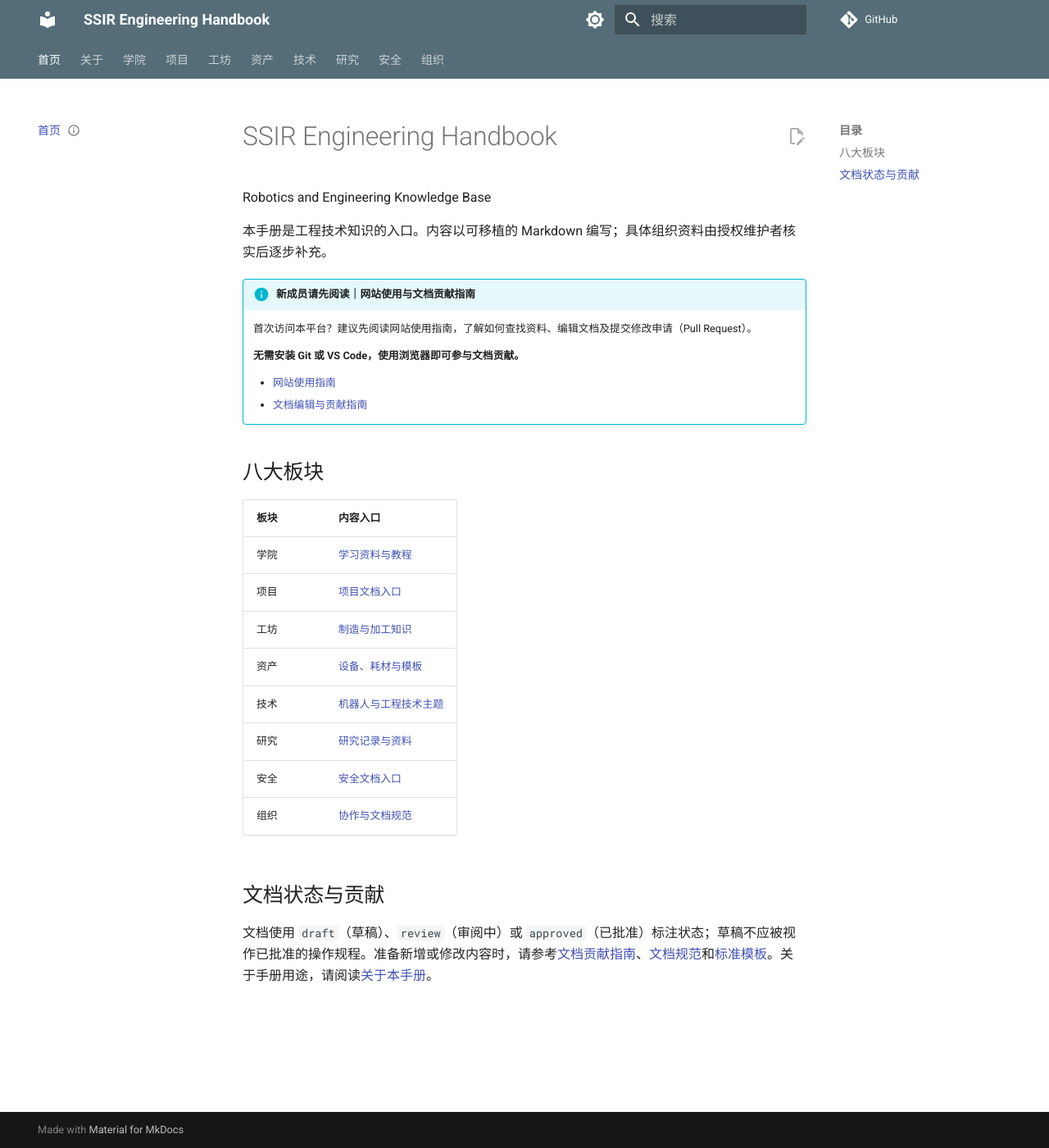
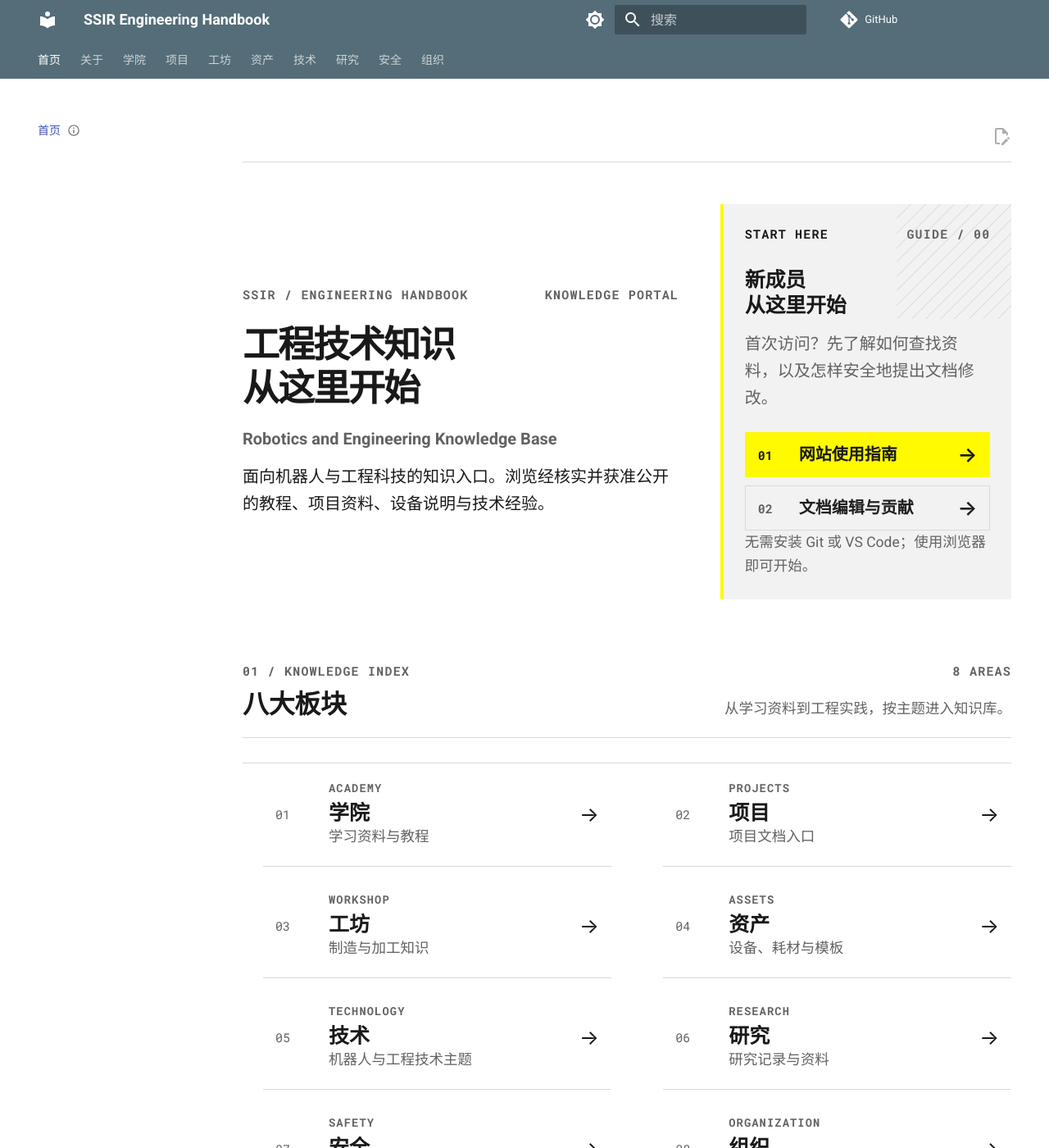
Before and after one commit to SSIR-GDSYZX/SSIR-Engineering-Handbook, an MkDocs documentation site: the page built from docs/index.md, in a window 1280 px wide and 1400 px high. Shown: the whole window at 82% size. Built offline with MkDocs 1.6.1 and Material for MkDocs 9.7.7, drawn with Linux system fonts in a browser that asks for light colours; comment, search, counter and statistics services are not loaded; some of the changed text lies outside the part shown.

Commit message:
feat: redesign handbook homepage with industrial editorial layout
Co-authored-by: Copilot <223556219+Copilot@users.noreply.github.com>

```diff
--- a/docs/index.md
+++ b/docs/index.md
@@ -4,36 +4,159 @@ category: General
 status: draft
 owner: SSIR
 last_reviewed: YYYY-MM-DD
+hide:
+  - toc
 ---
 
-# SSIR Engineering Handbook
+<div class="handbook-home">
+  <header class="handbook-hero">
+    <div class="handbook-hero__copy">
+      <p class="handbook-eyebrow">
+        <span>SSIR / ENGINEERING HANDBOOK</span>
+        <span>KNOWLEDGE PORTAL</span>
+      </p>
+      <h1 id="ssir-engineering-handbook">工程技术知识<br>从这里开始</h1>
+      <p class="handbook-hero__subtitle">Robotics and Engineering Knowledge Base</p>
+      <p class="handbook-hero__description">
+        面向机器人与工程科技的知识入口。浏览经核实并获准公开的教程、项目资料、设备说明与技术经验。
+      </p>
+    </div>
 
-Robotics and Engineering Knowledge Base
+    <aside class="handbook-start" aria-labelledby="handbook-start-title">
+      <div class="handbook-start__eyebrow">
+        <span>START HERE</span>
+        <span>GUIDE / 00</span>
+      </div>
+      <h2 id="handbook-start-title">新成员<br>从这里开始</h2>
+      <p>首次访问？先了解如何查找资料，以及怎样安全地提出文档修改。</p>
+      <nav class="handbook-start__links" aria-label="新成员指南">
+        <a class="handbook-start__link handbook-start__link--primary" href="organization/website-guide/">
+          <span class="handbook-start__number">01</span>
+          <span>网站使用指南</span>
+          <span class="handbook-arrow" aria-hidden="true">→</span>
+        </a>
+        <a class="handbook-start__link" href="organization/document-editing-guide/">
+          <span class="handbook-start__number">02</span>
+          <span>文档编辑与贡献</span>
+          <span class="handbook-arrow" aria-hidden="true">→</span>
+        </a>
+      </nav>
+      <p class="handbook-start__note">无需安装 Git 或 VS Code；使用浏览器即可开始。</p>
+    </aside>
+  </header>
 
-本手册是工程技术知识的入口。内容以可移植的 Markdown 编写；具体组织资料由授权维护者核实后逐步补充。
+  <section class="handbook-index" aria-labelledby="handbook-index-title">
+    <div class="handbook-section-heading">
+      <p class="handbook-eyebrow"><span>01 / KNOWLEDGE INDEX</span><span>8 AREAS</span></p>
+      <div class="handbook-section-heading__row">
+        <h2 id="handbook-index-title">八大板块</h2>
+        <p>从学习资料到工程实践，按主题进入知识库。</p>
+      </div>
+    </div>
 
-!!! info "新成员请先阅读｜网站使用与文档贡献指南"
+    <ol class="handbook-sections">
+      <li>
+        <a class="handbook-section-link" href="academy/">
+          <span class="handbook-section-link__number">01</span>
+          <span class="handbook-section-link__copy">
+            <span class="handbook-section-link__label">ACADEMY</span>
+            <span class="handbook-section-link__title">学院</span>
+            <span class="handbook-section-link__description">学习资料与教程</span>
+          </span>
+          <span class="handbook-arrow" aria-hidden="true">→</span>
+        </a>
+      </li>
+      <li>
+        <a class="handbook-section-link" href="projects/">
+          <span class="handbook-section-link__number">02</span>
+          <span class="handbook-section-link__copy">
+            <span class="handbook-section-link__label">PROJECTS</span>
+            <span class="handbook-section-link__title">项目</span>
+            <span class="handbook-section-link__description">项目文档入口</span>
+          </span>
+          <span class="handbook-arrow" aria-hidden="true">→</span>
+        </a>
+      </li>
+      <li>
+        <a class="handbook-section-link" href="workshop/">
+          <span class="handbook-section-link__number">03</span>
+          <span class="handbook-section-link__copy">
+            <span class="handbook-section-link__label">WORKSHOP</span>
+            <span class="handbook-section-link__title">工坊</span>
+            <span class="handbook-section-link__description">制造与加工知识</span>
+          </span>
+          <span class="handbook-arrow" aria-hidden="true">→</span>
+        </a>
+      </li>
+      <li>
+        <a class="handbook-section-link" href="assets/">
+          <span class="handbook-section-link__number">04</span>
+          <span class="handbook-section-link__copy">
+            <span class="handbook-section-link__label">ASSETS</span>
+            <span class="handbook-section-link__title">资产</span>
+            <span class="handbook-section-link__description">设备、耗材与模板</span>
+          </span>
+          <span class="handbook-arrow" aria-hidden="true">→</span>
+        </a>
+      </li>
+      <li>
+        <a class="handbook-section-link" href="technology/">
+          <span class="handbook-section-link__number">05</span>
+          <span class="handbook-section-link__copy">
+            <span class="handbook-section-link__label">TECHNOLOGY</span>
+            <span class="handbook-section-link__title">技术</span>
+            <span class="handbook-section-link__description">机器人与工程技术主题</span>
+          </span>
+          <span class="handbook-arrow" aria-hidden="true">→</span>
+        </a>
+      </li>
+      <li>
+        <a class="handbook-section-link" href="research/">
+          <span class="handbook-section-link__number">06</span>
+          <span class="handbook-section-link__copy">
+            <span class="handbook-section-link__label">RESEARCH</span>
+            <span class="handbook-section-link__title">研究</span>
+            <span class="handbook-section-link__description">研究记录与资料</span>
+          </span>
+          <span class="handbook-arrow" aria-hidden="true">→</span>
+        </a>
+      </li>
+      <li>
+        <a class="handbook-section-link" href="safety/">
+          <span class="handbook-section-link__number">07</span>
+          <span class="handbook-section-link__copy">
+            <span class="handbook-section-link__label">SAFETY</span>
+            <span class="handbook-section-link__title">安全</span>
+            <span class="handbook-section-link__description">安全文档入口</span>
+          </span>
+          <span class="handbook-arrow" aria-hidden="true">→</span>
+        </a>
+      </li>
+      <li>
+        <a class="handbook-section-link" href="organization/">
+          <span class="handbook-section-link__number">08</span>
+          <span class="handbook-section-link__copy">
+            <span class="handbook-section-link__label">ORGANIZATION</span>
+            <span class="handbook-section-link__title">组织</span>
+            <span class="handbook-section-link__description">协作与文档规范</span>
+          </span>
+          <span class="handbook-arrow" aria-hidden="true">→</span>
+        </a>
+      </li>
+    </ol>
+  </section>
 
-    首次访问本平台？建议先阅读网站使用指南，了解如何查找资料、编辑文档及提交修改申请（Pull Request）。
-
-    **无需安装 Git 或 VS Code，使用浏览器即可参与文档贡献。**
-
-    - [网站使用指南](organization/website-guide.md)
-    - [文档编辑与贡献指南](organization/document-editing-guide.md)
-
-## 八大板块
-
-| 板块 | 内容入口 |
-| --- | --- |
-| 学院 | [学习资料与教程](academy/index.md) |
-| 项目 | [项目文档入口](projects/index.md) |
-| 工坊 | [制造与加工知识](workshop/index.md) |
-| 资产 | [设备、耗材与模板](assets/index.md) |
-| 技术 | [机器人与工程技术主题](technology/index.md) |
-| 研究 | [研究记录与资料](research/index.md) |
-| 安全 | [安全文档入口](safety/index.md) |
-| 组织 | [协作与文档规范](organization/index.md) |
-
-## 文档状态与贡献
-
-文档使用 `draft`（草稿）、`review`（审阅中）或 `approved`（已批准）标注状态；草稿不应被视作已批准的操作规程。准备新增或修改内容时，请参考[文档贡献指南](organization/contribution-guide.md)、[文档规范](organization/document-standards.md)和[标准模板](templates/index.md)。关于手册用途，请阅读[关于本手册](about/index.md)。
+  <footer class="handbook-footer">
+    <div>
+      <p class="handbook-eyebrow"><span>02 / DOCUMENT STATUS</span></p>
+      <h2>先核实，再发布</h2>
+      <p>文档以 <code>draft</code>、<code>review</code> 或 <code>approved</code> 标注状态。草稿不应被视作已批准的操作规程。</p>
+    </div>
+    <div class="handbook-footer__links" aria-label="贡献与维护">
+      <a href="organization/contribution-guide/">文档贡献指南 <span aria-hidden="true">→</span></a>
+      <a href="organization/document-standards/">文档规范 <span aria-hidden="true">→</span></a>
+      <a href="templates/">标准模板 <span aria-hidden="true">→</span></a>
+      <a href="about/">关于本手册 <span aria-hidden="true">→</span></a>
+    </div>
+  </footer>
+</div>
--- /dev/null
+++ b/docs/static/stylesheets/homepage.css
@@ -0,0 +1,460 @@
+:root {
+  --handbook-paper: #ffffff;
+  --handbook-ink: #191919;
+  --handbook-muted: #626262;
+  --handbook-line: #d9d9d9;
+  --handbook-surface: #f2f2f2;
+  --handbook-hover: #e6e6e6;
+  --handbook-signal: #fffa00;
+  --handbook-pattern: rgb(25 25 25 / 7%);
+}
+
+[data-md-color-scheme="slate"] {
+  --handbook-paper: #141414;
+  --handbook-ink: #f2f2f2;
+  --handbook-muted: #b3b3b3;
+  --handbook-line: #484848;
+  --handbook-surface: #1f1f1f;
+  --handbook-hover: #383838;
+  --handbook-pattern: rgb(255 255 255 / 7%);
+}
+
+.handbook-home {
+  width: 100%;
+  max-width: 70rem;
+  margin: clamp(1.5rem, 4vw, 3.5rem) auto 5rem;
+  color: var(--handbook-ink);
+  font-size: 1rem;
+  line-height: 1.65;
+}
+
+.handbook-home *,
+.handbook-home *::before,
+.handbook-home *::after {
+  box-sizing: border-box;
+}
+
+.handbook-home p,
+.handbook-home h1,
+.handbook-home h2 {
+  margin-top: 0;
+}
+
+.handbook-home a {
+  color: inherit;
+}
+
+.handbook-home a:focus-visible {
+  position: relative;
+  z-index: 2;
+  outline: 2px solid currentColor;
+  outline-offset: 3px;
+}
+
+.handbook-hero {
+  display: grid;
+  grid-template-columns: minmax(0, 1.35fr) minmax(0, 0.9fr);
+  align-items: stretch;
+  gap: clamp(1.5rem, 4vw, 4rem);
+  padding: clamp(1.5rem, 4vw, 3rem) 0 clamp(3rem, 6vw, 5rem);
+  border-top: 1px solid var(--handbook-line);
+}
+
+.handbook-hero__copy {
+  min-width: 0;
+  align-self: center;
+}
+
+.handbook-eyebrow,
+.handbook-start__eyebrow {
+  display: flex;
+  flex-wrap: wrap;
+  justify-content: space-between;
+  gap: 0.5rem 1rem;
+  margin-bottom: 1.25rem;
+  color: var(--handbook-muted);
+  font-family: var(--md-code-font-family, monospace);
+  font-size: 0.75rem;
+  font-weight: 600;
+  letter-spacing: 0.08em;
+  line-height: 1.4;
+  text-transform: uppercase;
+}
+
+.handbook-eyebrow span:last-child {
+  text-align: right;
+}
+
+.handbook-home .handbook-hero h1 {
+  margin: 0 0 1rem;
+  color: var(--handbook-ink);
+  font-size: clamp(2.25rem, 3vw, 3.5rem);
+  font-weight: 700;
+  letter-spacing: -0.045em;
+  line-height: 1.16;
+}
+
+.handbook-hero__subtitle {
+  margin-bottom: 0.75rem;
+  color: var(--handbook-muted);
+  font-size: 1rem;
+  font-weight: 600;
+  line-height: 1.5;
+}
+
+.handbook-hero__description {
+  max-width: 54ch;
+  margin-bottom: 0;
+}
+
+.handbook-start {
+  position: relative;
+  isolation: isolate;
+  overflow: hidden;
+  min-width: 0;
+  padding: clamp(1rem, 2vw, 1.5rem);
+  border-left: 4px solid var(--handbook-signal);
+  background: var(--handbook-surface);
+}
+
+.handbook-start::before {
+  position: absolute;
+  z-index: -1;
+  top: 0;
+  right: 0;
+  width: 7rem;
+  height: 7rem;
+  background: repeating-linear-gradient(
+    -45deg,
+    transparent 0 0.55rem,
+    var(--handbook-pattern) 0.55rem 0.62rem
+  );
+  content: "";
+  pointer-events: none;
+}
+
+.handbook-start__eyebrow {
+  margin-bottom: 1.5rem;
+}
+
+.handbook-start__eyebrow span:first-child {
+  color: var(--handbook-ink);
+}
+
+.handbook-home .handbook-start h2 {
+  margin-bottom: 0.75rem;
+  color: var(--handbook-ink);
+  font-size: clamp(1.25rem, 1.5vw, 1.5rem);
+  font-weight: 700;
+  line-height: 1.25;
+}
+
+.handbook-start > p:not(.handbook-start__note) {
+  margin-bottom: 1.25rem;
+  color: var(--handbook-muted);
+}
+
+.handbook-start__links {
+  display: grid;
+  gap: 0.5rem;
+}
+
+.handbook-start__link {
+  display: grid;
+  grid-template-columns: 2rem minmax(0, 1fr) 1.5rem;
+  align-items: center;
+  min-height: 2.75rem;
+  gap: 0.5rem;
+  padding: 0.5rem 0.75rem;
+  border: 1px solid var(--handbook-line);
+  color: var(--handbook-ink);
+  font-weight: 600;
+  text-decoration: none;
+  transition: background-color 200ms ease, color 200ms ease;
+}
+
+.handbook-start__link:hover {
+  background: var(--handbook-hover);
+  text-decoration: none;
+}
+
+.handbook-start__link--primary {
+  border-color: var(--handbook-signal);
+  background: var(--handbook-signal);
+  color: #191919;
+}
+
+.md-typeset .handbook-home .handbook-start__link--primary {
+  color: #191919;
+}
+
+.handbook-start__link--primary:hover {
+  background: var(--handbook-signal);
+  color: #191919;
+  text-decoration: underline;
+  text-underline-offset: 0.2em;
+}
+
+.md-typeset .handbook-home .handbook-start__link--primary:hover {
+  color: #191919;
+}
+
+.handbook-start__number,
+.handbook-section-link__number {
+  color: var(--handbook-muted);
+  font-family: var(--md-code-font-family, monospace);
+  font-size: 0.75rem;
+  font-variant-numeric: tabular-nums;
+}
+
+.handbook-start__link--primary .handbook-start__number {
+  color: #191919;
+}
+
+.handbook-arrow {
+  justify-self: end;
+  font-size: 1.25rem;
+  line-height: 1;
+  transition: transform 200ms ease;
+}
+
+.handbook-home a:hover .handbook-arrow {
+  transform: translateX(2px);
+}
+
+.handbook-start__note {
+  margin: 1rem 0 0;
+  color: var(--handbook-muted);
+  font-size: 0.875rem;
+}
+
+.handbook-index {
+  padding: 0 0 clamp(3rem, 6vw, 5rem);
+}
+
+.handbook-section-heading {
+  margin-bottom: 1.5rem;
+  padding-bottom: 1rem;
+  border-bottom: 1px solid var(--handbook-line);
+}
+
+.handbook-section-heading .handbook-eyebrow {
+  margin-bottom: 0.5rem;
+}
+
+.handbook-section-heading__row {
+  display: flex;
+  align-items: baseline;
+  justify-content: space-between;
+  gap: 1rem;
+}
+
+.handbook-home .handbook-section-heading h2,
+.handbook-home .handbook-footer h2 {
+  margin: 0;
+  color: var(--handbook-ink);
+  font-size: clamp(1.5rem, 2.5vw, 2rem);
+  font-weight: 700;
+  line-height: 1.25;
+}
+
+.handbook-section-heading__row p {
+  margin: 0;
+  color: var(--handbook-muted);
+  font-size: 0.875rem;
+  text-align: right;
+}
+
+.md-typeset ol.handbook-sections {
+  display: grid;
+  grid-template-columns: repeat(2, minmax(0, 1fr));
+  column-gap: clamp(1rem, 3vw, 2.5rem);
+  margin: 0;
+  padding: 0;
+  border-top: 1px solid var(--handbook-line);
+  list-style: none;
+}
+
+.handbook-sections li {
+  min-width: 0;
+  border-bottom: 1px solid var(--handbook-line);
+}
+
+.handbook-section-link {
+  position: relative;
+  display: grid;
+  grid-template-columns: 2.5rem minmax(0, 1fr) 1.5rem;
+  align-items: center;
+  min-height: 6.25rem;
+  gap: 0.75rem;
+  padding: 1rem 0.75rem;
+  color: var(--handbook-ink);
+  text-decoration: none;
+  transition: background-color 200ms ease;
+}
+
+.handbook-section-link::before {
+  position: absolute;
+  top: 20%;
+  bottom: 20%;
+  left: 0;
+  width: 3px;
+  background: var(--handbook-signal);
+  content: "";
+  transform: scaleY(0);
+  transform-origin: center;
+  transition: transform 200ms ease;
+}
+
+.handbook-section-link:hover,
+.handbook-section-link:focus-visible {
+  background: var(--handbook-hover);
+  text-decoration: none;
+}
+
+.handbook-section-link:hover::before,
+.handbook-section-link:focus-visible::before {
+  transform: scaleY(1);
+}
+
+.handbook-section-link__copy {
+  display: grid;
+  min-width: 0;
+}
+
+.handbook-section-link__label {
+  margin-bottom: 0.15rem;
+  color: var(--handbook-muted);
+  font-family: var(--md-code-font-family, monospace);
+  font-size: 0.6875rem;
+  font-weight: 600;
+  letter-spacing: 0.08em;
+  line-height: 1.4;
+  overflow-wrap: anywhere;
+}
+
+.handbook-section-link__title {
+  color: var(--handbook-ink);
+  font-size: 1.25rem;
+  font-weight: 700;
+  line-height: 1.35;
+}
+
+.handbook-section-link__description {
+  color: var(--handbook-muted);
+  font-size: 0.875rem;
+  line-height: 1.45;
+}
+
+.handbook-footer {
+  display: grid;
+  grid-template-columns: minmax(0, 1.3fr) minmax(14rem, 0.7fr);
+  gap: clamp(1.5rem, 4vw, 4rem);
+  padding-top: 1.5rem;
+  border-top: 1px solid var(--handbook-line);
+}
+
+.handbook-footer .handbook-eyebrow {
+  justify-content: flex-start;
+  margin-bottom: 0.5rem;
+}
+
+.handbook-home .handbook-footer h2 {
+  margin-bottom: 0.75rem;
+}
+
+.handbook-footer > div:first-child > p:last-child {
+  max-width: 58ch;
+  margin-bottom: 0;
+  color: var(--handbook-muted);
+}
+
+.handbook-footer__links {
+  display: grid;
+  align-content: start;
+}
+
+.handbook-footer__links a {
+  display: flex;
+  align-items: center;
+  justify-content: space-between;
+  min-height: 2.75rem;
+  gap: 0.75rem;
+  border-bottom: 1px solid var(--handbook-line);
+  text-decoration: none;
+}
+
+.handbook-footer__links a:hover {
+  color: var(--handbook-muted);
+  text-decoration: underline;
+  text-underline-offset: 0.2em;
+}
+
+@media (max-width: 767px) {
+  .handbook-home {
+    margin-top: 1.25rem;
+    margin-bottom: 3rem;
+  }
+
+  .handbook-hero {
+    grid-template-columns: minmax(0, 1fr);
+    gap: 1.5rem;
+    padding-top: 1.5rem;
+  }
+
+  .handbook-home .handbook-hero h1 {
+    font-size: clamp(2.25rem, 11vw, 3rem);
+  }
+
+  .handbook-section-heading__row {
+    display: block;
+  }
+
+  .handbook-section-heading__row p {
+    margin-top: 0.5rem;
+    text-align: left;
+  }
+
+  .md-typeset ol.handbook-sections {
+    grid-template-columns: minmax(0, 1fr);
+  }
+
+  .handbook-section-link {
+    min-height: 5.25rem;
+  }
+
+  .handbook-footer {
+    grid-template-columns: minmax(0, 1fr);
+    gap: 1.5rem;
+  }
+}
+
+@media (min-width: 1280px) {
+  .handbook-hero {
+    grid-template-columns: minmax(0, 1.35fr) minmax(0, 0.9fr);
+  }
+}
+
+@media (prefers-reduced-motion: reduce) {
+  .handbook-home *,
+  .handbook-home *::before,
+  .handbook-home *::after {
+    scroll-behavior: auto !important;
+    transition-duration: 0.01ms !important;
+  }
+}
+
+@media (forced-colors: active) {
+  .handbook-start {
+    border: 1px solid CanvasText;
+    border-left-width: 4px;
+  }
+
+  .handbook-home a:focus-visible {
+    outline-color: Highlight;
+  }
+
+  .handbook-section-link::before {
+    background: Highlight;
+  }
+}
--- a/mkdocs.yml
+++ b/mkdocs.yml
@@ -6,6 +6,8 @@ site_url: https://ssir-gdsyzx.github.io/SSIR-Engineering-Handbook/
 docs_dir: docs
 site_dir: site
 exclude_docs: "!/templates/"
+extra_css:
+  - static/stylesheets/homepage.css
 
 theme:
   name: material
```
